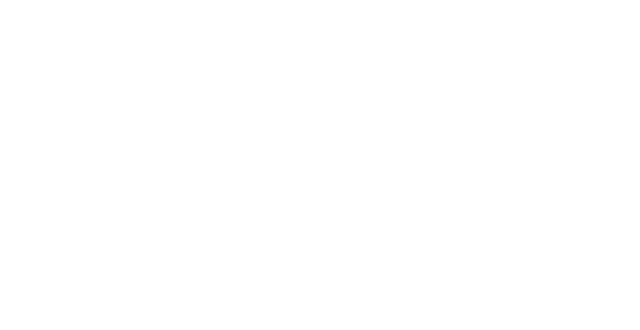
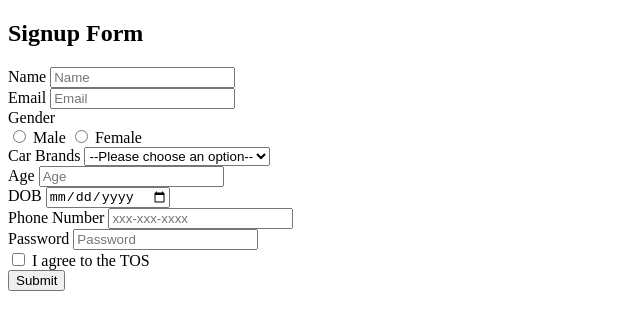
Before and after one commit to acciojob/signup-form-car-soumya773, a website: page main.html in a window 1280 px wide. Shown: the whole page, without its empty margins (0-640 px from the left). Drawn offline with Linux system fonts and the light colour scheme.

Commit message:
created a submission

```diff
--- a/main.html
+++ b/main.html
@@ -8,7 +8,61 @@
 
 <body>
 	<!-- the entire body must be written by student -->
-    <script type="text/javascript" src="./script.js">
+    <div class="form-container">
+        <h2>Signup Form</h2>
+        <form method="post">
+            <div class="form-group">
+                <label for="name">Name</label>
+                <input type="text" id="name" name="name" placeholder="Name" required>
+            </div>
+            <div class="form-group">
+                <label for="email">Email</label>
+                <input type="email" id="email" name="email" placeholder="Email" required>
+            </div>
+            <div class="form-group">
+                <label>Gender</label>
+                <div class="radio-group">
+                    <input type="radio" id="gender_m" name="gender" value="male" required>
+                    <label for="gender_m">Male</label>
+                    <input type="radio" id="gender_f" name="gender" value="female" required>
+                    <label for="gender_f">Female</label>
+                </div>
+            </div>
+            <div class="form-group">
+                <label for="cars">Car Brands</label>
+                <select id="cars" name="cars" required>
+                    <option value="">--Please choose an option--</option>
+                    <option value="toyota">Toyota</option>
+                    <option value="honda">Honda</option>
+                    <option value="ford">Ford</option>
+                </select>
+            </div>
+            <div class="form-group">
+                <label for="age">Age</label>
+                <input type="number" id="age" name="age" placeholder="Age" required>
+            </div>
+            <div class="form-group">
+                <label for="dob">DOB</label>
+                <input type="date" id="dob" name="dob" required>
+            </div>
+            <div class="form-group">
+                <label for="tel">Phone Number</label>
+                <input type="tel" id="tel" name="tel" placeholder="xxx-xxx-xxxx">
+            </div>
+            <div class="form-group">
+                <label for="password">Password</label>
+                <input type="password" id="password" name="password" placeholder="Password" required>
+            </div>
+            <div class="form-group">
+                <input type="checkbox" id="tos" name="tos" required>
+                <label for="tos">I agree to the TOS</label>
+            </div>
+            <button type="submit" class="submit-btn">Submit</button>
+        </form>
+    </div>
+
+
+	<script type="text/javascript" src="./script.js">
 </script>
 
 </body>
```
